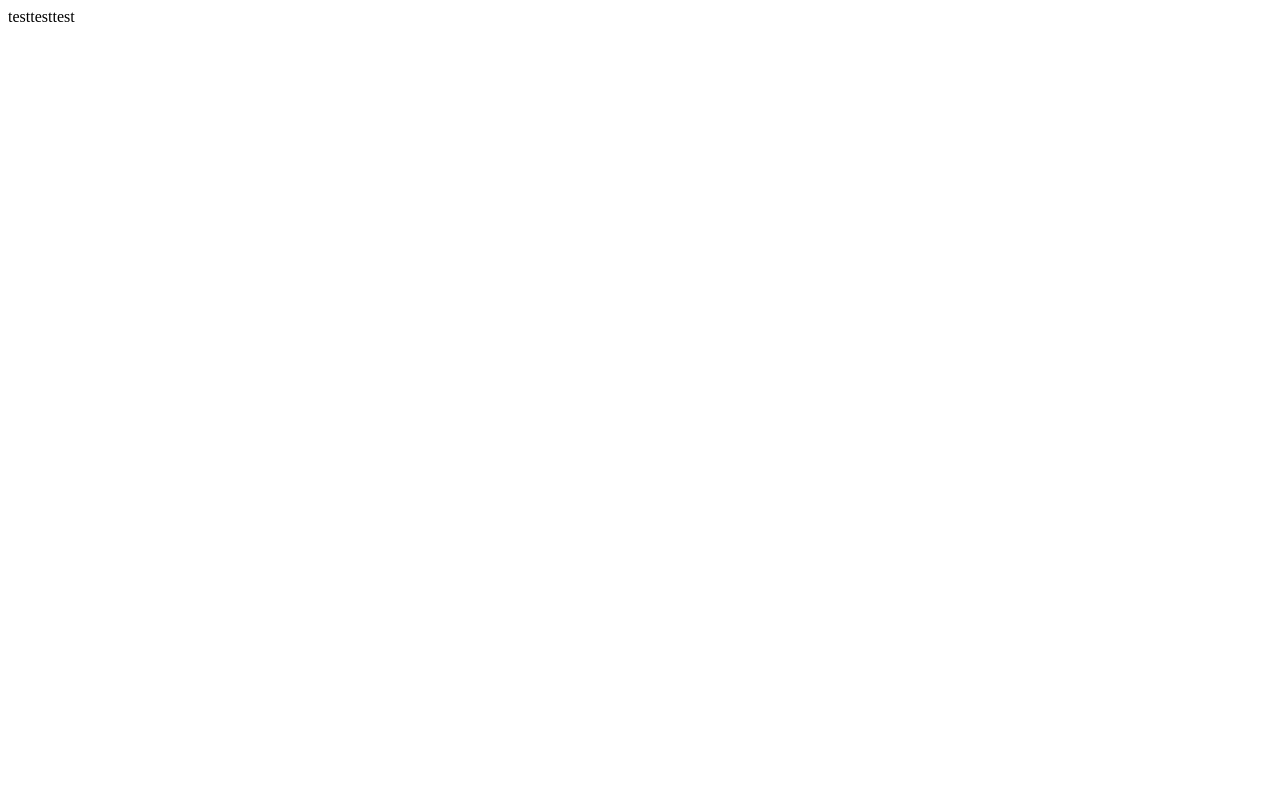
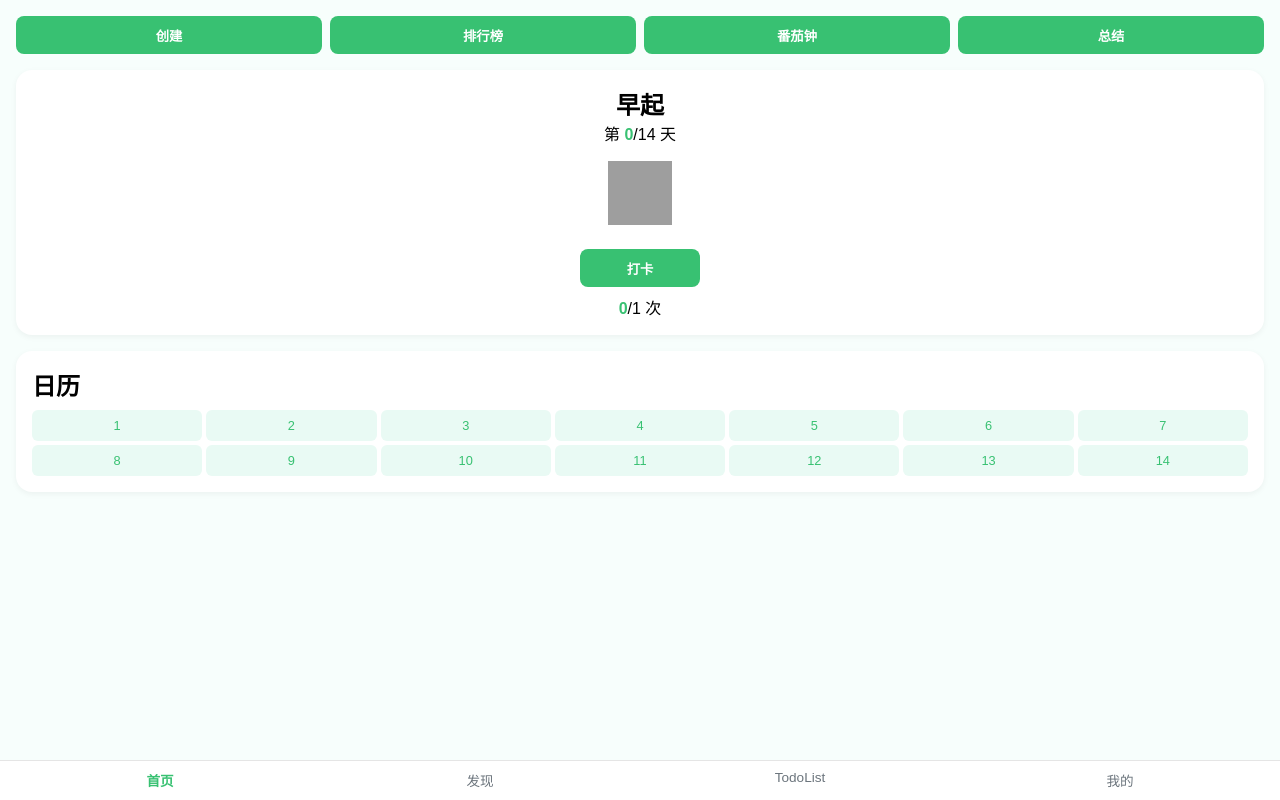
Before and after one commit to lijiayin726/SE-project, a plain HTML site: page index.html in a window 1280 px wide. Drawn offline with Linux system fonts and the light colour scheme; grey boxes are pictures that could not be loaded.

Commit message:
homepagetest

```diff
--- a/index.html
+++ b/index.html
@@ -1,11 +1,80 @@
 <!DOCTYPE html>
-<html lang="en">
+<html lang="zh-CN">
 <head>
-    <meta charset="UTF-8">
-    <meta name="viewport" content="width=device-width, initial-scale=1.0">
-    <title>Document</title>
+  <meta charset="UTF-8" />
+  <meta name="viewport" content="width=device-width, initial-scale=1.0" />
+  <title>自律打卡 App 首页</title>
+  <style>
+    :root{
+      --primary:#38c172;
+      --bg:#f7fefc;
+      --text:#333;
+      --muted:#6c757d;
+    }
+    *{box-sizing:border-box;margin:0;padding:0;font-family:Arial,Helvetica,sans-serif;}
+    body{background:var(--bg);display:flex;flex-direction:column;min-height:100vh;}
+    .container{flex:1;padding:1rem;}
+
+    /* 顶部 4 个功能按键 */
+    .top-actions{display:flex;gap:0.5rem;justify-content:space-between;margin-bottom:1rem;}
+    .btn{flex:1;padding:0.6rem 0;border:none;border-radius:8px;background:var(--primary);color:#fff;font-weight:600;cursor:pointer;transition:filter .2s;}
+    .btn:hover{filter:brightness(1.05);}
+
+    /* 统一卡片样式 */
+    .section{background:#fff;border-radius:16px;padding:1rem;margin-bottom:1rem;box-shadow:0 2px 6px rgba(0,0,0,.05);}
+
+    /* 打卡卡片 */
+    .clock-card{display:flex;flex-direction:column;align-items:center;text-align:center;}
+    .clock-card img{width:64px;height:64px;margin:1rem 0;}
+    .progress{color:var(--primary);font-weight:700;}
+
+    /* 日历占位 */
+    .calendar{display:grid;grid-template-columns:repeat(7,1fr);gap:0.25rem;margin-top:0.5rem;}
+    .calendar div{padding:0.5rem 0;border-radius:6px;background:#e9faf4;text-align:center;font-size:0.8rem;color:var(--primary);}
+
+    /* 底部导航栏 */
+    .navbar{display:flex;background:#fff;border-top:1px solid #e5e5e5;}
+    .nav-item{flex:1;text-align:center;padding:0.6rem 0;color:var(--muted);font-size:0.85rem;cursor:pointer;transition:color .2s;}
+    .nav-item.active{color:var(--primary);font-weight:600;}
+  </style>
 </head>
 <body>
-    testtesttest
+  <div class="container">
+    <!-- 功能按钮区 -->
+    <div class="top-actions">
+      <button class="btn">创建</button>
+      <button class="btn">排行榜</button>
+      <button class="btn">番茄钟</button>
+      <button class="btn">总结</button>
+    </div>
+
+    <!-- 打卡卡片 -->
+    <div class="section clock-card">
+      <h2>早起</h2>
+      <p>第 <span class="progress">0</span>/14 天</p>
+      <!-- 使用在线闹钟图标，可替换成本地图片 -->
+      <img src="https://img.icons8.com/fluency/96/alarm.png" alt="alarm" />
+      <button class="btn" style="width:120px;margin-top:0.5rem;">打卡</button>
+      <p style="margin-top:0.5rem"><span class="progress">0</span>/1 次</p>
+    </div>
+
+    <!-- 日历板块（占位版，可自行替换为真正的日历脚本） -->
+    <div class="section">
+      <h2 style="margin-bottom:0.5rem;">日历</h2>
+      <div class="calendar">
+        <!-- 简单示例：14 天网格 -->
+        <div>1</div><div>2</div><div>3</div><div>4</div><div>5</div><div>6</div><div>7</div>
+        <div>8</div><div>9</div><div>10</div><div>11</div><div>12</div><div>13</div><div>14</div>
+      </div>
+    </div>
+  </div>
+
+  <!-- 底部导航栏 -->
+  <div class="navbar">
+    <div class="nav-item active">首页</div>
+    <div class="nav-item">发现</div>
+    <div class="nav-item">TodoList</div>
+    <div class="nav-item">我的</div>
+  </div>
 </body>
 </html>
```
